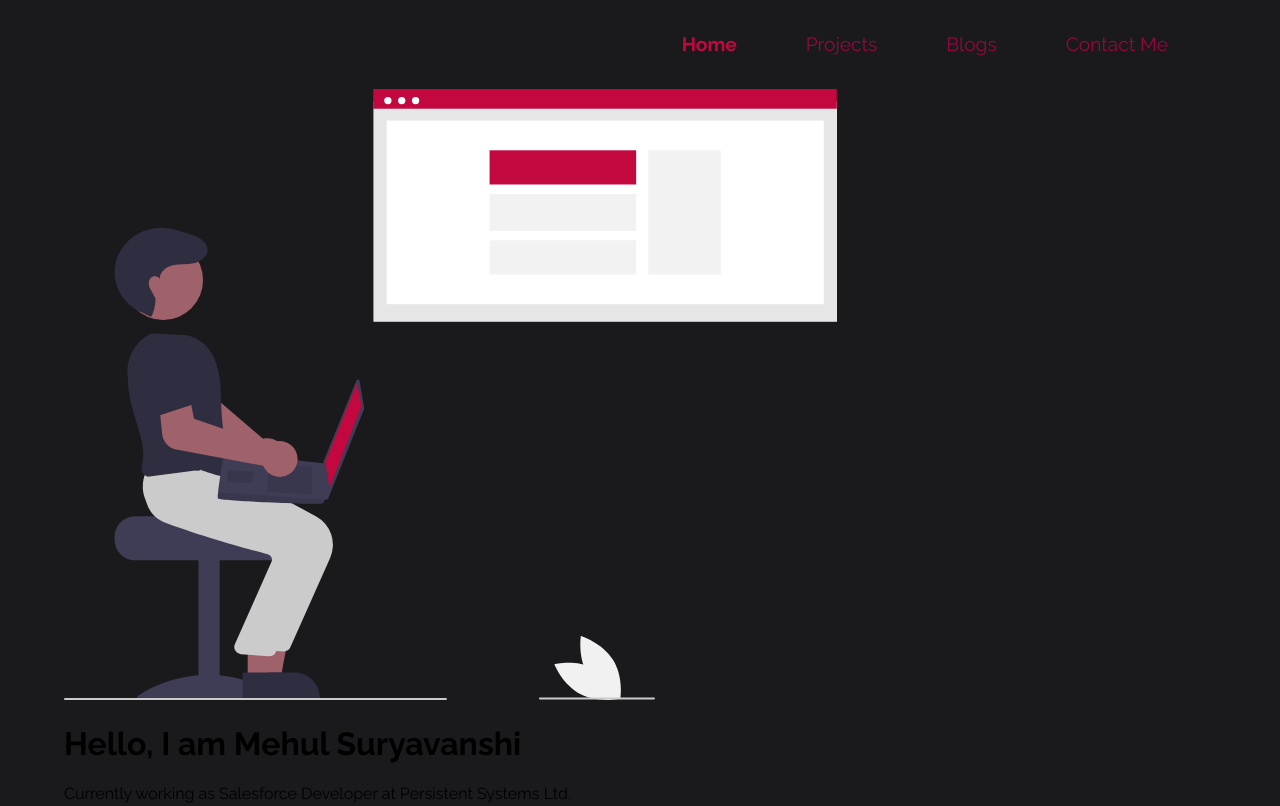
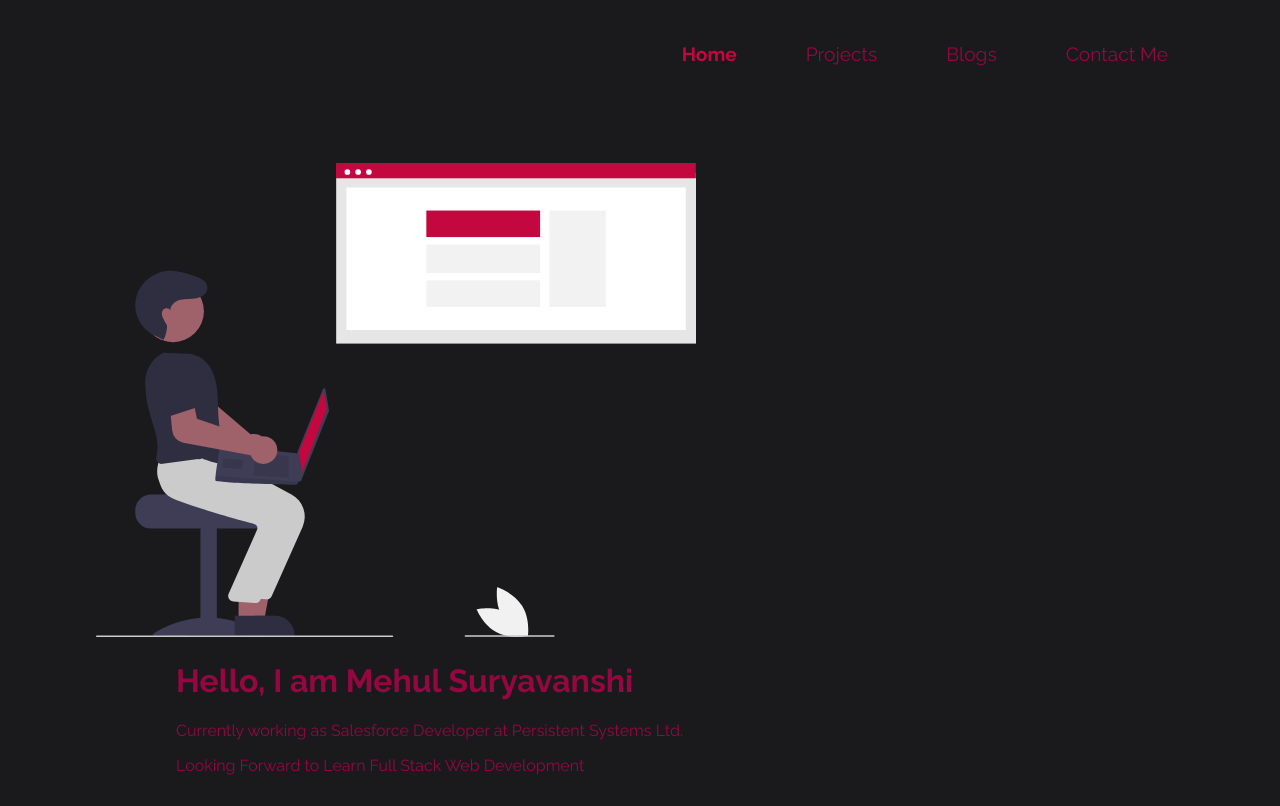
Before and after one commit to Mehul-Suryavanshi/portfolio-website, a plain HTML site: page index.html in a window 1280 px wide. Shown: the top 806 px of the page. Drawn offline with Linux system fonts and the light colour scheme.

Commit message:
fix: Fixed positioning of Header section

```diff
--- a/index.html
+++ b/index.html
@@ -25,9 +25,9 @@
       </ul>
     </nav>
 
-    <header>
-      <img src="src/imgs/hero-image.svg" alt="Hero" />
-      <div>
+    <header class="hero">
+      <img  class="hero-img" src="src/imgs/hero-image.svg" alt="Hero" />
+      <div class="hero-msg">
         <h1>Hello, I am Mehul Suryavanshi</h1>
         <p>
           Currently working as Salesforce Developer at Persistent Systems Ltd.
--- a/src/style/style.css
+++ b/src/style/style.css
@@ -14,11 +14,14 @@ body {
   background-color: var(--primary-color);
   width: 100%;
   max-width: 90%;
+  color: var(--secondary-color);
 }
 
 .container {
   padding: 0rem 1rem;
 }
+
+
 
 .navigation {
   background-color: var(--primary-color);
@@ -27,19 +30,39 @@ body {
   margin: 0.6rem 0rem;
 }
 
-.list-nonbullet {
-  list-style: none;
-}
-
-.list-item-inline {
-  display: inline;
-  margin: 0.6rem 1rem;
-}
-
 .navigation .nav-pills {
   text-align: right;
   font-size: 1.2rem;
 }
+
+
+/* Header */
+
+.hero{
+    padding: 2rem;
+    margin-top: 2rem;
+}
+
+.hero-img{
+    display: inline;
+    width: 600px;
+    max-width: 60%;
+}
+
+.hero-msg{
+    display: inline-block;
+    margin: 0rem 5rem;
+    /* vertical-align: sub;  */
+}
+
+.list-nonbullet {
+    list-style: none;
+  }
+
+  .list-item-inline {
+    display: inline-block;
+    margin: 0.6rem 1rem;
+  }
 
 .link {
   box-sizing: border-box;
```
